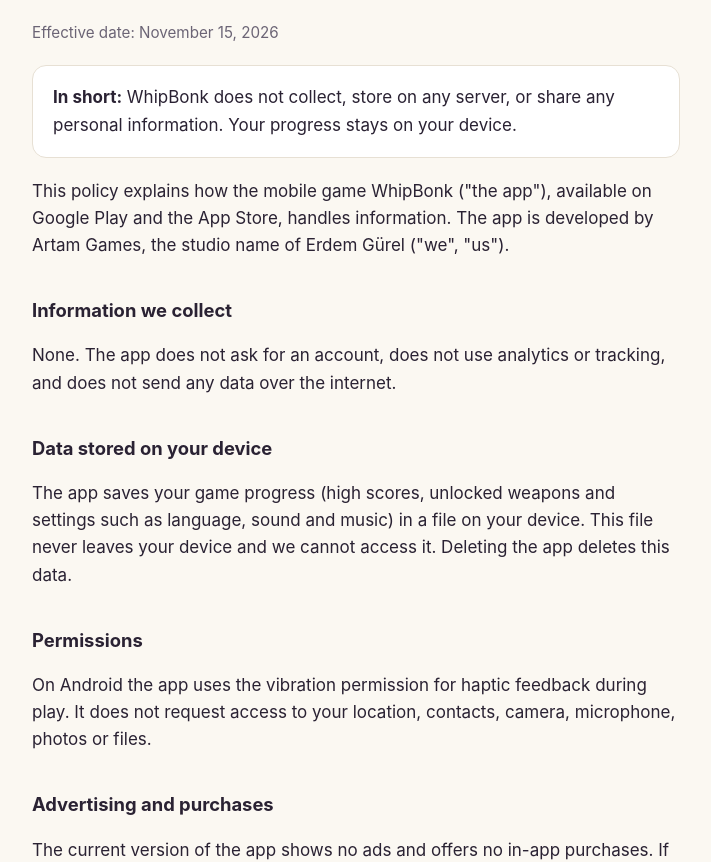
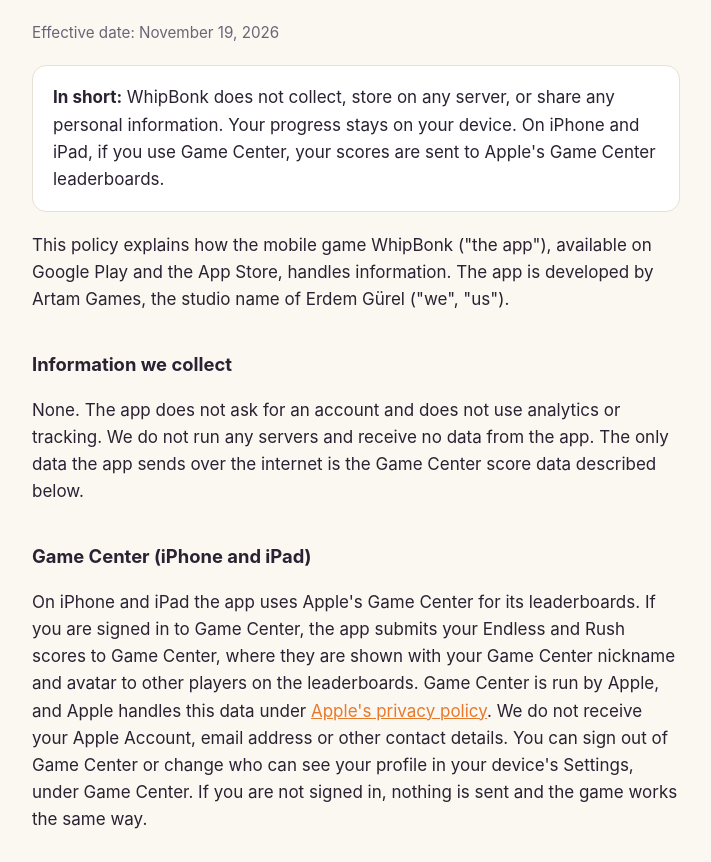
Before and after one commit to erdemgurell/erdemgurell.github.io, a plain HTML site: page whipbonk/privacy.html in a window 1280 px wide. Shown: the part 99-961 px from the top of the page, without its empty margins (284-995 px from the left). Drawn offline with Linux system fonts and the light colour scheme.

Commit message:
Describe Game Center leaderboards in the WhipBonk privacy policy
From 1.0.2 the iOS game submits Endless and Rush scores to Game Center
when the player is signed in, so the policy no longer says nothing is
sent over the internet. It explains what goes to Apple, that we receive
no account or contact details, and how to opt out. Level stars join the
list of progress kept on the device.

Co-Authored-By: Claude Opus 5.5 <noreply@anthropic.com>

```diff
--- a/whipbonk/privacy.html
+++ b/whipbonk/privacy.html
@@ -13,24 +13,35 @@
   <img src="icon.png" alt="WhipBonk icon">
   <h1>WhipBonk Privacy Policy</h1>
 </header>
-<p class="muted">Effective date: November 15, 2026</p>
+<p class="muted">Effective date: November 19, 2026</p>
 
 <div class="card">
   <strong>In short:</strong> WhipBonk does not collect, store on any server, or share any personal
-  information. Your progress stays on your device.
+  information. Your progress stays on your device. On iPhone and iPad, if you use Game Center, your
+  scores are sent to Apple's Game Center leaderboards.
 </div>
 
 <p>This policy explains how the mobile game WhipBonk ("the app"), available on Google Play and the
 App Store, handles information. The app is developed by Artam Games, the studio name of Erdem Gürel ("we", "us").</p>
 
 <h2>Information we collect</h2>
-<p>None. The app does not ask for an account, does not use analytics or tracking, and does not send
-any data over the internet.</p>
+<p>None. The app does not ask for an account and does not use analytics or tracking. We do not run
+any servers and receive no data from the app. The only data the app sends over the internet is the
+Game Center score data described below.</p>
+
+<h2>Game Center (iPhone and iPad)</h2>
+<p>On iPhone and iPad the app uses Apple's Game Center for its leaderboards. If you are signed in to
+Game Center, the app submits your Endless and Rush scores to Game Center, where they are shown with
+your Game Center nickname and avatar to other players on the leaderboards. Game Center is run by
+Apple, and Apple handles this data under <a href="https://www.apple.com/legal/privacy/">Apple's
+privacy policy</a>. We do not receive your Apple Account, email address or other contact details.
+You can sign out of Game Center or change who can see your profile in your device's Settings, under
+Game Center. If you are not signed in, nothing is sent and the game works the same way.</p>
 
 <h2>Data stored on your device</h2>
-<p>The app saves your game progress (high scores, unlocked weapons and settings such as language,
-sound and music) in a file on your device. This file never leaves your device and we cannot access
-it. Deleting the app deletes this data.</p>
+<p>The app saves your game progress (high scores, level stars, unlocked weapons and settings such as
+language, sound and music) in a file on your device. This file never leaves your device and we
+cannot access it. Deleting the app deletes this data.</p>
 
 <h2>Permissions</h2>
 <p>On Android the app uses the vibration permission for haptic feedback during play. It does not
```
